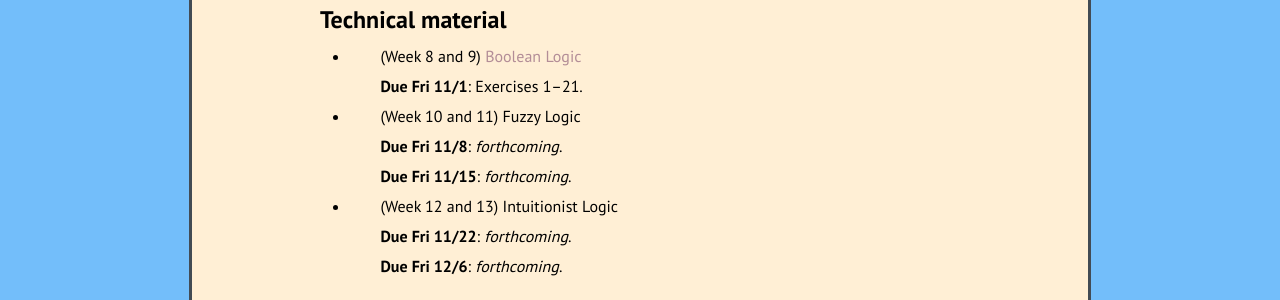
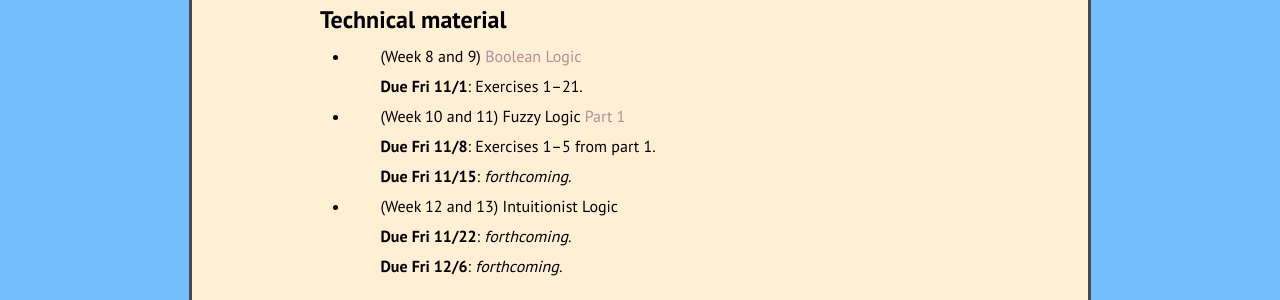
Before and after one commit to kamerynjw/kamerynjw.github.io, a Jekyll site: the page built from teaching/2024/math218m.md, in a window 1280 px wide. Shown: the part 333-633 px from the top of the page. Built offline with Jekyll 4.4.1, drawn with Linux system fonts in a browser that asks for light colours; nearby versions of some CDN libraries.

Commit message:
added fuzzy logic stuff

```diff
--- a/teaching/2024/math218m.md
+++ b/teaching/2024/math218m.md
@@ -19,9 +19,9 @@ Technical material
 
     **Due Fri 11/1**: Exercises 1–21.
 
-* (Week 10 and 11) Fuzzy Logic
+* (Week 10 and 11) Fuzzy Logic [Part 1]({{ page.url }}fuzz1.pdf)
 
-    **Due Fri 11/8**: *forthcoming*.
+    **Due Fri 11/8**: Exercises 1–5 from part 1.
 
     **Due Fri 11/15**: *forthcoming*.
 
```
Also changed, not shown: 1 other file.
